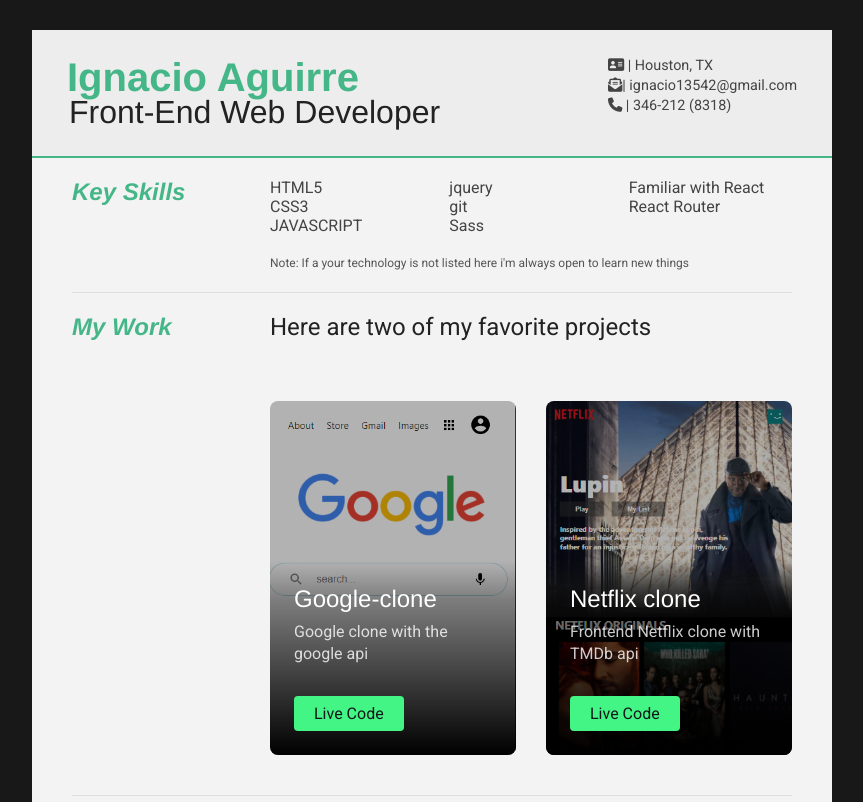
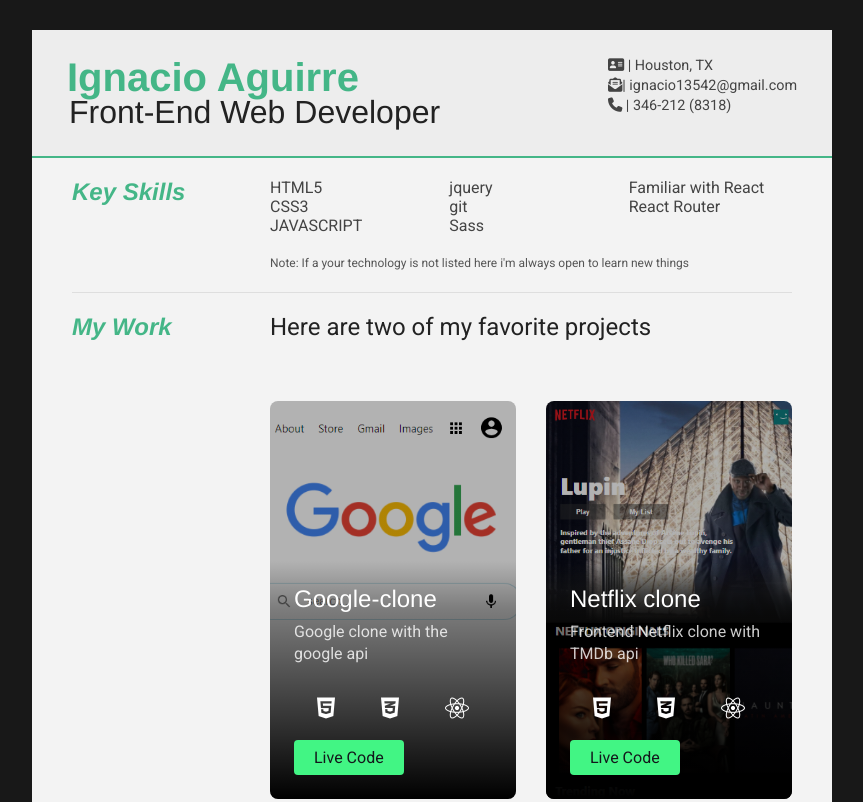
Before and after one commit to nacho185/Resume, a plain HTML site: page index.html in a window 1280 px wide. Shown: the top 802 px of the page, without its empty margins (208-1071 px from the left). Drawn offline with Linux system fonts and the light colour scheme.

Commit message:
🖊️🖊️🖊️🖊️🖊️🖊️Added description
projects needed description of what was used to build them

```diff
--- a/css/style.css
+++ b/css/style.css
@@ -368,7 +368,12 @@
 }
 
 /*card*/
-
+.tech-used {
+  display: flex;
+  flex-direction: row;
+  justify-content: space-around;
+  font-size: 1.5rem;
+}
 .project-card:hover,
 .project-card:focus-within {
   transform: scale(1.05);
--- a/index.html
+++ b/index.html
@@ -7,6 +7,7 @@
     <link rel="stylesheet" href="css/style.css" />
     <link rel="preconnect" href="https://fonts.gstatic.com">
     <link href="https://fonts.googleapis.com/css2?family=Roboto:ital,wght@0,300;0,400;0,500;1,100;1,300;1,400;1,500&display=swap" rel="stylesheet">
+    <script src="https://kit.fontawesome.com/f78f2b17c0.js" crossorigin="anonymous"></script>
 
     <title>Resume</title>
   </head>
@@ -71,6 +72,11 @@
                   <h2 class="card-title">Google-clone</h2>
                   <p class="card-body">
                     Google clone with the google api
+                    <div class="tech-used">
+                      <i class="fab fa-html5"></i>
+                      <i class="fab fa-css3-alt"></i>
+                      <i class="fab fa-react"></i>
+                    </div>
                   </p>
                   <a href="https://nacho185.github.io/Google-clone/" class="button-portfolio">Live Code</a>
                 </div>
@@ -81,6 +87,11 @@
                   <h2 class="card-title">Netflix clone</h2>
                   <p class="card-body">
                     Frontend Netflix clone with TMDb api
+                    <div class="tech-used">
+                      <i class="fab fa-html5"></i>
+                      <i class="fab fa-css3-alt"></i>
+                      <i class="fab fa-react"></i>
+                    </div>
                   </p>
                   <a href="https://nacho185.github.io/netflix-clone/" class="button-portfolio">Live Code</a>
                 </div>
```
